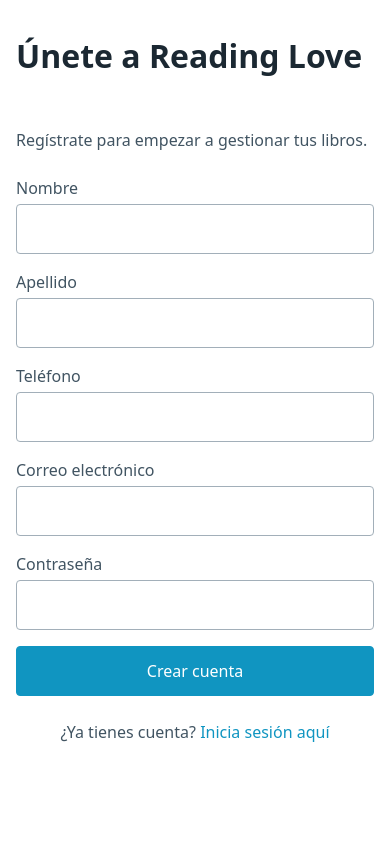
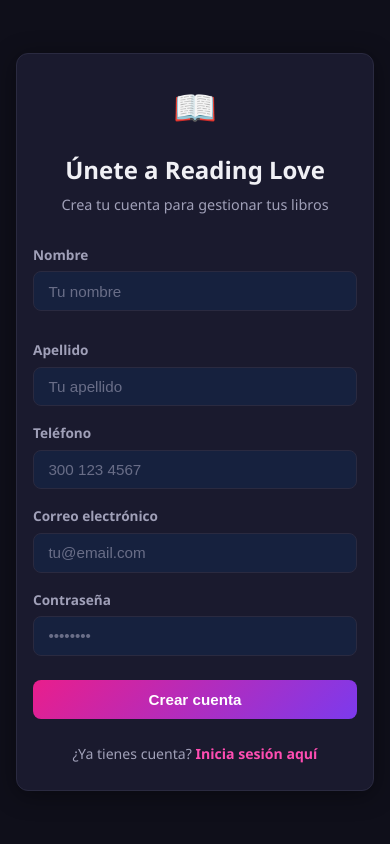
Before and after one commit to danielgonzalez150/reading-love, a FastAPI app: page /register in a window 390 px wide. Run offline with FastAPI, Linux system fonts and the light colour scheme; parts of the project's set-up code (start-up, migrations or seed data) failed here and were passed over.

Commit message:
Se ha agregado el frontend de las secciones actualmente existentes: 1. Se agrega la carpeta static la cual contendra todo el css que es el diseño que usara en los elementos de la pagina 2. se modifican los templates para que sean acordes a lo agregado en el css y estilizarlos 3. en app.py se agregan el import de archivos estaticos y el montaje de la carpeta como tal (se identifica lo agregado con jdmc

```diff
--- a/app.py
+++ b/app.py
@@ -12,6 +12,9 @@ from fastapi.templating import Jinja2Templates
 # Importar el objeto de respuesta HTML para mostrar el HTML
 from fastapi.responses import HTMLResponse, RedirectResponse
 
+# Importar el montaje de archivos estáticos jdmc
+from fastapi.staticfiles import StaticFiles
+
 # Importar el CRUD del usuario (Registro y logeo)
 from database.auth_repository import register_new_user, login_user
 
@@ -21,6 +24,9 @@ from database.book_repository import get_featured_books
 # Creamos el objeto de FastAPI y el objeto de plantilas
 app = FastAPI()
 templates = Jinja2Templates(directory="templates")
+
+# Montar la carpeta de archivos estáticos (CSS, JS, imágenes)
+app.mount("/static", StaticFiles(directory="static"), name="static")
 
 async def verificar_sesion(session_token: str = Cookie(None)):
     """
--- /dev/null
+++ b/static/css/styles.css
@@ -0,0 +1,410 @@
+/* ===== Variables de diseño (colores, bordes, sombras) ===== */
+:root {
+    --primary: #e91e8c;         /* Magenta principal */
+    --primary-light: #ff4db2;
+    --primary-dark: #b8156e;
+    --secondary: #7c3aed;       /* Violeta */
+    --accent: #06d6a0;          /* Verde teal para precios */
+    --bg-dark: #0f0f1a;
+    --bg-card: #1a1a2e;
+    --bg-input: #16213e;
+    --text-primary: #f0f0f5;
+    --text-secondary: #a0a0b8;
+    --border-color: #2a2a40;
+    --danger: #ef4444;
+    --success: #22c55e;
+    --radius: 12px;
+    --shadow: 0 4px 24px rgba(0, 0, 0, 0.4);
+}
+
+/* ===== Reset global y estilos base ===== */
+*,
+*::before,
+*::after {
+    margin: 0;
+    padding: 0;
+    box-sizing: border-box;
+}
+
+html {
+    font-size: 16px;
+    scroll-behavior: smooth;
+}
+
+body {
+    font-family: 'Segoe UI', system-ui, -apple-system, sans-serif;
+    background-color: var(--bg-dark);
+    color: var(--text-primary);
+    min-height: 100vh;
+    line-height: 1.6;
+}
+
+a {
+    color: var(--primary-light);
+    text-decoration: none;
+    transition: color 0.2s;
+}
+
+a:hover {
+    color: var(--primary);
+}
+
+/* ===== Layout general (wrapper y contenedor) ===== */
+.page-wrapper {
+    display: flex;
+    flex-direction: column;
+    min-height: 100vh; /* Ocupa toda la pantalla */
+}
+
+.container {
+    width: 100%;
+    max-width: 1200px;
+    margin: 0 auto;
+    padding: 0 1.5rem;
+}
+
+/* ===== Barra de navegación (sticky con efecto blur) ===== */
+.navbar {
+    background-color: var(--bg-card);
+    border-bottom: 1px solid var(--border-color);
+    padding: 1rem 0;
+    position: sticky;
+    top: 0;
+    z-index: 100;
+    backdrop-filter: blur(12px);              /* Difuminado de fondo */
+    background-color: rgba(26, 26, 46, 0.9); /* Semitransparente */
+}
+
+.navbar .container {
+    display: flex;
+    align-items: center;
+    justify-content: space-between;
+}
+
+.navbar-brand {
+    font-size: 1.4rem;
+    font-weight: 700;
+    color: var(--primary);
+    display: flex;
+    align-items: center;
+    gap: 0.5rem;
+}
+
+.navbar-brand span {
+    color: var(--text-primary);
+}
+
+.navbar-links {
+    display: flex;
+    align-items: center;
+    gap: 1.5rem;
+    list-style: none;
+}
+
+.navbar-links a {
+    color: var(--text-secondary);
+    font-size: 0.95rem;
+    transition: color 0.2s;
+}
+
+.navbar-links a:hover {
+    color: var(--primary-light);
+}
+
+/* ===== Páginas de autenticación (login y registro) ===== */
+.auth-page {
+    display: flex;
+    align-items: center;
+    justify-content: center;
+    min-height: 100vh; /* Centra la tarjeta verticalmente */
+    padding: 2rem 1rem;
+}
+
+.auth-card {
+    background-color: var(--bg-card);
+    border: 1px solid var(--border-color);
+    border-radius: var(--radius);
+    padding: 2.5rem 2rem;
+    width: 100%;
+    max-width: 400px;
+    box-shadow: var(--shadow);
+}
+
+.auth-card h1 {
+    font-size: 1.5rem;
+    text-align: center;
+    margin-bottom: 0.25rem;
+    color: var(--text-primary);
+}
+
+.auth-card .auth-subtitle {
+    text-align: center;
+    color: var(--text-secondary);
+    font-size: 0.9rem;
+    margin-bottom: 1.75rem;
+}
+
+.auth-card .brand-icon {
+    text-align: center;
+    font-size: 2.2rem;
+    margin-bottom: 1rem;
+}
+
+/* ===== Formularios ===== */
+.form-group {
+    margin-bottom: 1rem;
+}
+
+.form-group label {
+    display: block;
+    font-size: 0.85rem;
+    font-weight: 600;
+    color: var(--text-secondary);
+    margin-bottom: 0.35rem;
+}
+
+.form-group input {
+    width: 100%;
+    padding: 0.65rem 0.9rem;
+    font-size: 0.95rem;
+    background-color: var(--bg-input);
+    color: var(--text-primary);
+    border: 1px solid var(--border-color);
+    border-radius: 8px;
+    outline: none;
+    transition: border-color 0.2s, box-shadow 0.2s;
+}
+
+.form-group input::placeholder {
+    color: var(--text-secondary);
+    opacity: 0.6;
+}
+
+.form-group input:focus {
+    border-color: var(--primary);
+    box-shadow: 0 0 0 3px rgba(233, 30, 140, 0.15); /* Glow magenta al enfocar */
+}
+
+/* Fila de 2 columnas (nombre + apellido) */
+.form-row {
+    display: grid;
+    grid-template-columns: 1fr 1fr;
+    gap: 0.75rem;
+}
+
+/* ===== Botones ===== */
+.btn {
+    display: inline-flex;
+    align-items: center;
+    justify-content: center;
+    padding: 0.7rem 1.5rem;
+    font-size: 0.95rem;
+    font-weight: 600;
+    border: none;
+    border-radius: 8px;
+    cursor: pointer;
+    transition: all 0.2s;
+    text-decoration: none;
+}
+
+.btn-primary {
+    width: 100%;
+    background: linear-gradient(135deg, var(--primary), var(--secondary)); /* Gradiente magenta → violeta */
+    color: #fff;
+    margin-top: 0.5rem;
+}
+
+.btn-primary:hover {
+    opacity: 0.9;
+    transform: translateY(-1px);
+    box-shadow: 0 4px 16px rgba(233, 30, 140, 0.3);
+}
+
+.btn-outline {
+    background: transparent;
+    color: var(--primary-light);
+    border: 1px solid var(--primary);
+    padding: 0.45rem 1rem;
+    font-size: 0.85rem;
+}
+
+.btn-outline:hover {
+    background-color: var(--primary);
+    color: #fff;
+}
+
+/* ===== Mensajes de feedback (éxito/error) ===== */
+.msg {
+    padding: 0.75rem 1rem;
+    border-radius: 8px;
+    font-size: 0.9rem;
+    margin-top: 1rem;
+    text-align: center;
+}
+
+.msg-success {
+    background-color: rgba(34, 197, 94, 0.12);
+    color: var(--success);
+    border: 1px solid rgba(34, 197, 94, 0.25);
+}
+
+.msg-error {
+    background-color: rgba(239, 68, 68, 0.12);
+    color: var(--danger);
+    border: 1px solid rgba(239, 68, 68, 0.25);
+}
+
+.auth-footer {
+    text-align: center;
+    margin-top: 1.5rem;
+    font-size: 0.88rem;
+    color: var(--text-secondary);
+}
+
+.auth-footer a {
+    font-weight: 600;
+}
+
+/* ===== Contenido principal (catálogo) ===== */
+.main-content {
+    flex: 1;
+    padding: 2.5rem 0;
+}
+
+.page-title {
+    font-size: 1.8rem;
+    font-weight: 700;
+    margin-bottom: 0.3rem;
+}
+
+.page-title span {
+    color: var(--primary);
+}
+
+.page-description {
+    color: var(--text-secondary);
+    margin-bottom: 2rem;
+    font-size: 1rem;
+}
+
+/* ===== Grid de libros (responsive auto-fill) ===== */
+.book-grid {
+    display: grid;
+    grid-template-columns: repeat(auto-fill, minmax(280px, 1fr)); /* Se adapta al ancho disponible */
+    gap: 1.5rem;
+}
+
+.book-card {
+    background-color: var(--bg-card);
+    border: 1px solid var(--border-color);
+    border-radius: var(--radius);
+    padding: 1.5rem;
+    transition: transform 0.2s, box-shadow 0.2s, border-color 0.2s;
+    display: flex;
+    flex-direction: column;
+    justify-content: space-between;
+}
+
+.book-card:hover {
+    transform: translateY(-4px);
+    box-shadow: 0 8px 32px rgba(233, 30, 140, 0.12);
+    border-color: var(--primary-dark);
+}
+
+.book-card h3 {
+    font-size: 1.1rem;
+    font-weight: 600;
+    margin-bottom: 0.25rem;
+    color: var(--text-primary);
+}
+
+.book-card .book-year {
+    font-size: 0.8rem;
+    color: var(--text-secondary);
+    margin-bottom: 1rem;
+}
+
+.book-card .book-price {
+    font-size: 1.2rem;
+    font-weight: 700;
+    color: var(--accent);
+    margin-bottom: 1rem;
+}
+
+.book-card-footer {
+    display: flex;
+    align-items: center;
+    justify-content: space-between;
+    padding-top: 1rem;
+    border-top: 1px solid var(--border-color);
+}
+
+.book-card-footer .stock {
+    font-size: 0.85rem;
+    color: var(--text-secondary);
+}
+
+.book-card-footer .stock strong {
+    color: var(--text-primary);
+}
+
+/* ===== Estado vacío (sin libros) ===== */
+.empty-state {
+    text-align: center;
+    padding: 4rem 1rem;
+    color: var(--text-secondary);
+    grid-column: 1 / -1;
+}
+
+.empty-state p {
+    font-size: 1.1rem;
+}
+
+/* ===== Pie de página ===== */
+.site-footer {
+    background-color: var(--bg-card);
+    border-top: 1px solid var(--border-color);
+    padding: 1.5rem 0;
+    text-align: center;
+    color: var(--text-secondary);
+    font-size: 0.85rem;
+}
+
+/* ===== Responsive: tablets y móviles ===== */
+@media (max-width: 768px) {
+    .auth-card {
+        max-width: 100%;
+        padding: 2rem 1.25rem;
+    }
+
+    .form-row {
+        grid-template-columns: 1fr;
+    }
+
+    .book-grid {
+        grid-template-columns: 1fr;
+    }
+
+    .page-title {
+        font-size: 1.4rem;
+    }
+
+    .navbar-brand {
+        font-size: 1.2rem;
+    }
+
+    .navbar-links {
+        gap: 1rem;
+    }
+}
+
+@media (max-width: 480px) {
+    .auth-card {
+        padding: 1.5rem 1rem;
+    }
+
+    .navbar .container {
+        flex-direction: column;
+        gap: 0.75rem;
+    }
+}
--- a/templates/register.html
+++ b/templates/register.html
@@ -2,40 +2,55 @@
 <html lang="es">
 <head>
     <meta charset="UTF-8">
+    <meta name="viewport" content="width=device-width, initial-scale=1.0">
     <title>Registro - Reading Love</title>
-    <link rel="stylesheet" href="https://cdn.jsdelivr.net/npm/@picocss/pico@1/css/pico.min.css">
+    <link rel="stylesheet" href="/static/css/styles.css">
 </head>
-<body class="container">
-    <main>
+<body>
+    <div class="auth-page">
+        <div class="auth-card">
+            <div class="brand-icon">📖</div>
             <h1>Únete a Reading Love</h1>
-        <p>Regístrate para empezar a gestionar tus libros.</p>
+            <p class="auth-subtitle">Crea tu cuenta para gestionar tus libros</p>
 
             <form action="/auth/register" method="POST">
+                <div class="form-row">
+                    <div class="form-group">
                         <label for="nombre">Nombre</label>
-            <input type="text" id="nombre" name="nombre" required>
+                        <input type="text" id="nombre" name="nombre" placeholder="Tu nombre" required>
+                    </div>
+                    <div class="form-group">
+                        <label for="apellido">Apellido</label>
+                        <input type="text" id="apellido" name="apellido" placeholder="Tu apellido" required>
+                    </div>
+                </div>
 
-            <label for="apellido">Apellido</label>
-            <input type="text" id="apellido" name="apellido" required>
+                <div class="form-group">
+                    <label for="telefono">Teléfono</label>
+                    <input type="text" id="telefono" name="telefono" placeholder="300 123 4567" required>
+                </div>
 
-            <label for="telefono">Teléfono</label>
-            <input type="text" id="telefono" name="telefono" required>
+                <div class="form-group">
+                    <label for="email">Correo electrónico</label>
+                    <input type="email" id="email" name="email" placeholder="tu@email.com" required>
+                </div>
 
-            <label for="email">Correo electrónico</label>
-            <input type="email" id="email" name="email" required>
+                <div class="form-group">
+                    <label for="password">Contraseña</label>
+                    <input type="password" id="password" name="password" placeholder="••••••••" required>
+                </div>
 
-            <label for="password">Contraseña</label>
-            <input type="password" id="password" name="password" required>
-
-            <button type="submit">Crear cuenta</button>
+                <button type="submit" class="btn btn-primary">Crear cuenta</button>
             </form>
 
             {% if mensaje %}
-            <ins>{{ mensaje }}</ins>
+                <div class="msg msg-success">{{ mensaje }}</div>
             {% endif %}
 
-        <footer style="text-align: center;">
+            <div class="auth-footer">
                 <p>¿Ya tienes cuenta? <a href="/login">Inicia sesión aquí</a></p>
-        </footer>
-    </main>
+            </div>
+        </div>
+    </div>
 </body>
 </html>
```
Also changed, not shown: templates/index.html (+50 -23 lines), templates/login.html (+24 -12 lines). Lines whose indentation alone changed are shown as unchanged.
